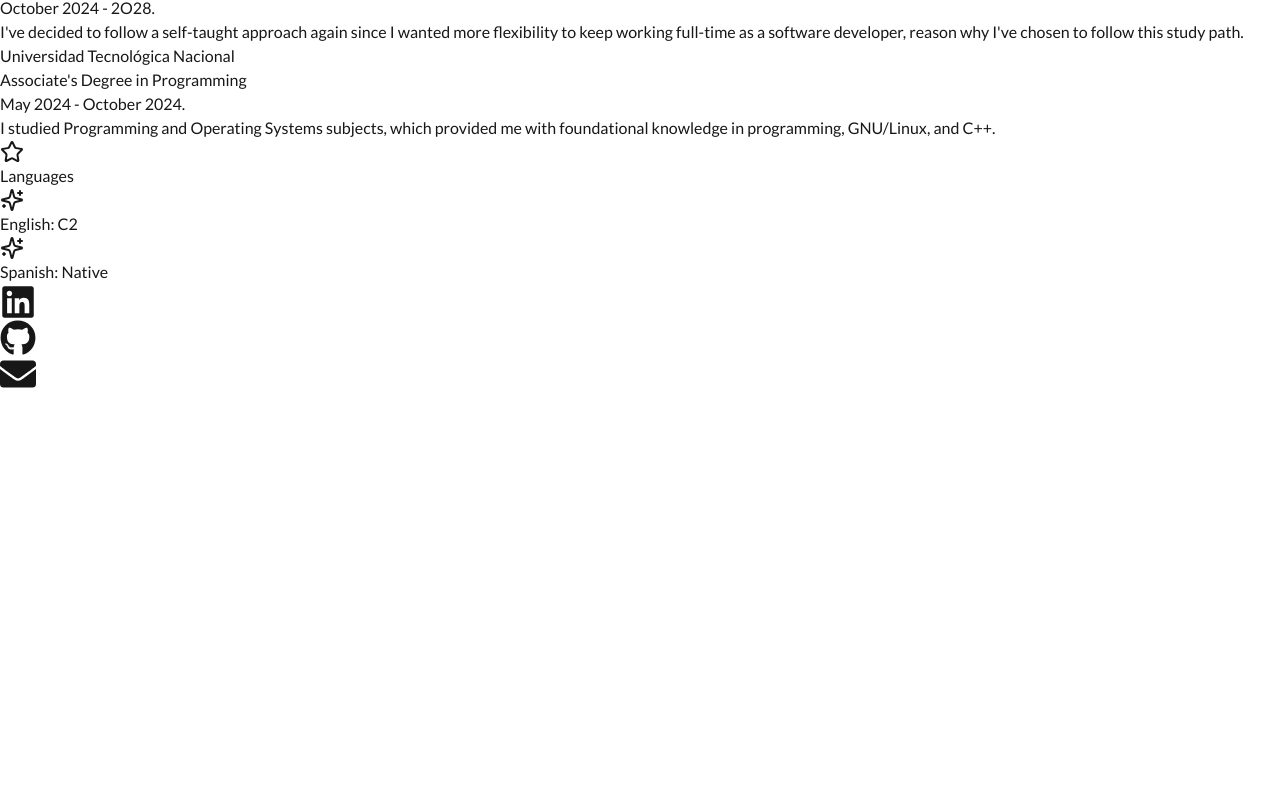
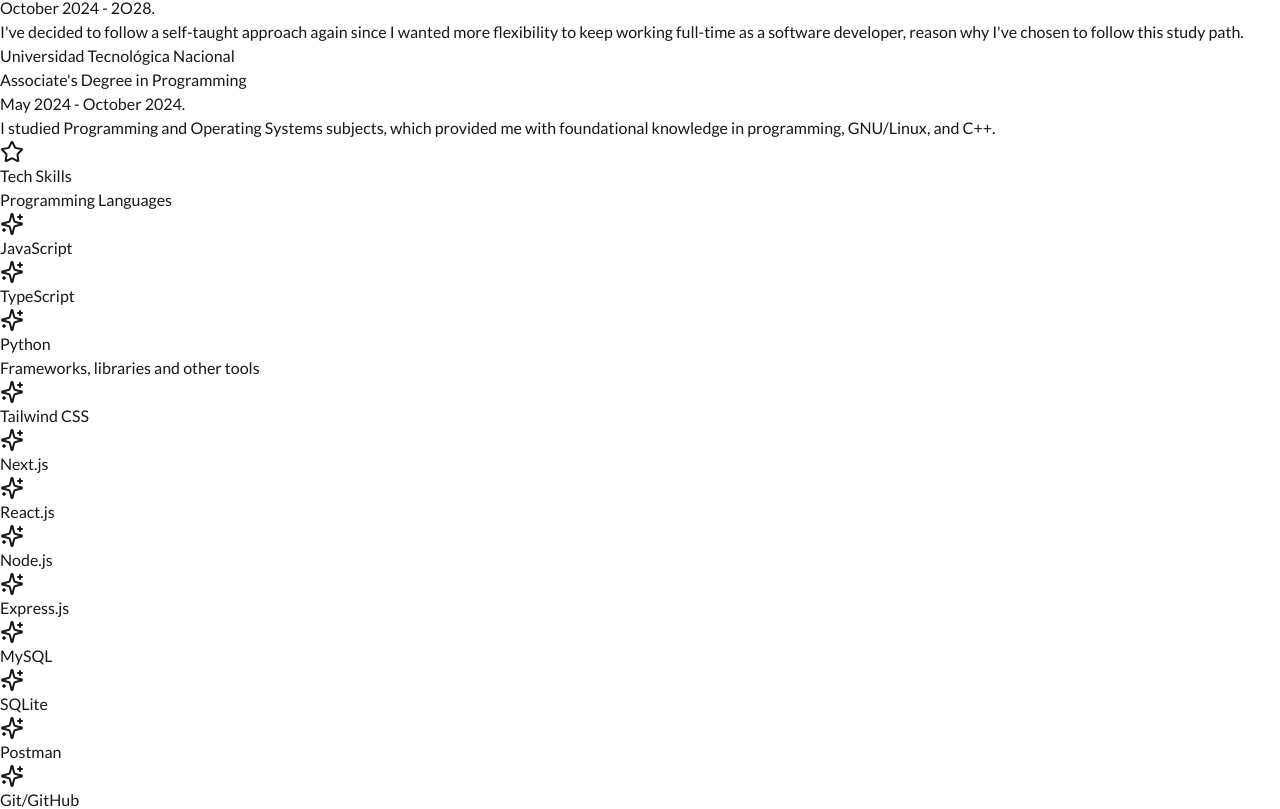
Before and after one commit to aronmilenasol/personal-website, a Next.js app: page /en/resume in a window 1280 px wide. Shown: the part 996-1805 px from the top of the page. Before the commit the page ends 1388 px from the top, so only its background shows below. Built offline with nearby package versions, Linux system fonts and the light colour scheme.

Commit message:
feat: add tech skills.

```diff
--- a/messages/en.json
+++ b/messages/en.json
@@ -48,6 +48,9 @@
     "education1-area": "Associate's Degree in Programming",
     "education1-timeline": "May 2024 - October 2024.",
     "education1-description": "I studied Programming and Operating Systems subjects, which provided me with foundational knowledge in programming, GNU/Linux, and C++.",
+    "skills-title": "Tech Skills",
+    "skills-subtitle1": "Programming Languages",
+    "skills-subtitle2": "Frameworks, libraries and other tools",
     "languages-title": "Languages",
     "english": "English: C2",
     "spanish": "Spanish: Native"
--- a/messages/es.json
+++ b/messages/es.json
@@ -48,6 +48,9 @@
     "education1-area": "Tecnicatura en Programación",
     "education1-timeline": "Mayo de 2024 - Octubre de 2024.",
     "education1-description": "Cursé las materias de Programación y Sistemas Operativos, que me brindan conocimientos fundamentales en programación, GNU/Linux y C++.",
+    "skills-title": "Habilidades técnicas",
+    "skills-subtitle1": "Lenguajes de Programación",
+    "skills-subtitle2": "Frameworks, bibliotecas y otras herramientas",
     "languages-title": "Idiomas",
     "english": "Inglés: C2",
     "spanish": "Español: Nativo"
--- a/src/app/[locale]/resume/page.tsx
+++ b/src/app/[locale]/resume/page.tsx
@@ -105,6 +105,57 @@
           </div>
         </div>
 
+        {/* Tech Skills */}
+        <div className="mt-6 sm:mt-10">
+          <h3 className={titleClasses}>
+            <Star className="mr-2 text-pink-500 w-6 h-6 sm:w-8 sm:h-8" />{" "}
+            {t("skills-title")}
+          </h3>
+          <div className="bg-pink-50 p-4 sm:p-6 rounded-2xl mb-4 sm:mb-6 border-2 border-pink-200">
+            {/* Programming Languages*/}
+            <p className={jobTitleClasses}>{t("skills-subtitle1")}</p>
+            <ul className="list-none mt-3">
+              {["JavaScript", "TypeScript", "Python"].map((lang, index) => (
+                <li
+                  key={index}
+                  className={`${responsibilityClasses} flex items-start mb-2`}
+                >
+                  <Sparkles className="mr-2 text-pink-400 flex-shrink-0 mt-1 w-4 h-4 sm:w-5 sm:h-5" />
+                  <span>{lang}</span>
+                </li>
+              ))}
+            </ul>
+          </div>
+          <div className="bg-pink-50 p-4 sm:p-6 rounded-2xl mb-4 sm:mb-6 border-2 border-pink-200">
+            {/* Frameworks, Libraries and Tools */}
+            <p className={jobTitleClasses}>{t("skills-subtitle2")}</p>
+            <ul className="list-none mt-3">
+              {[
+                "Tailwind CSS",
+                "Next.js",
+                "React.js",
+                "Node.js",
+                "Express.js",
+                "MySQL",
+                "SQLite",
+                "Postman",
+                "Git/GitHub",
+                "Puppeteer",
+                "Docker",
+                "Nest.js",
+              ].map((tool, index) => (
+                <li
+                  key={index}
+                  className={`${responsibilityClasses} flex items-start mb-2`}
+                >
+                  <Sparkles className="mr-2 text-pink-400 flex-shrink-0 mt-1 w-4 h-4 sm:w-5 sm:h-5" />
+                  <span>{tool}</span>
+                </li>
+              ))}
+            </ul>
+          </div>
+        </div>
+
         {/* Languages */}
         <div className="mt-6 sm:mt-10">
           <h4 className={titleClasses}>
```
